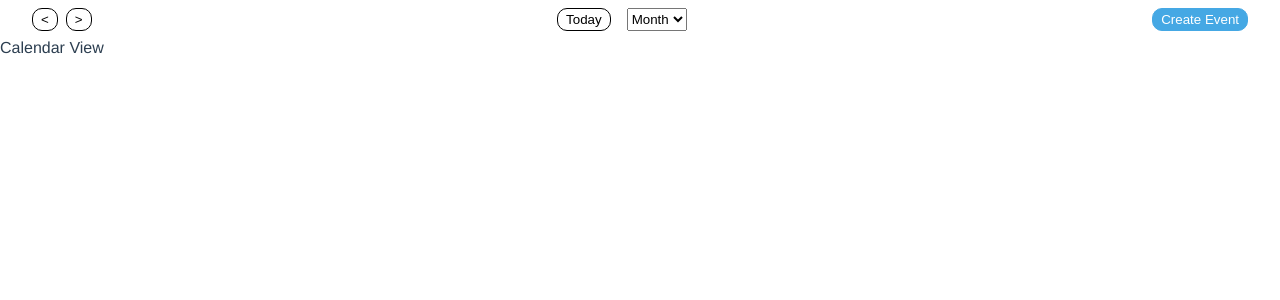
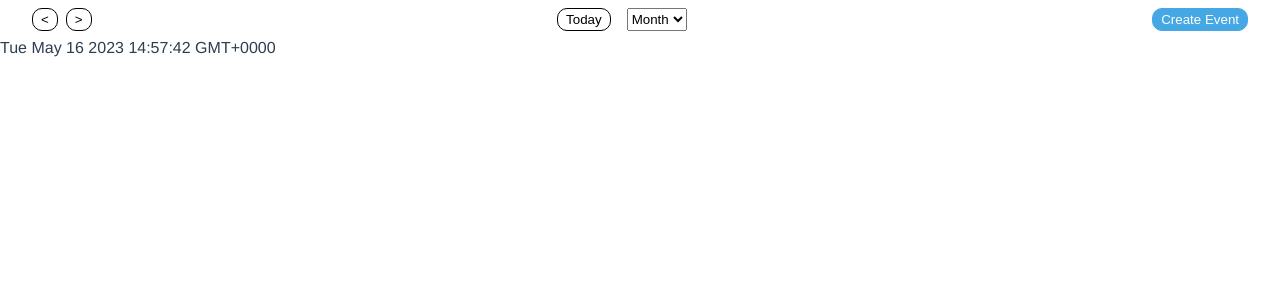
Before and after one commit to aedit/calendar-mock, a Vue app: page / in a window 1280 px wide. Shown: the top 300 px of the page. Built offline with nearby package versions, Linux system fonts and the light colour scheme.

Commit message:
init MonthView Component

```diff
--- /dev/null
+++ b/src/components/MonthView.vue
@@ -0,0 +1,22 @@
+<template>
+  <div class="month-view">
+    {{ currentDate }}
+  </div>
+</template>
+
+<script>
+export default {
+  props: {
+    currentDate: {
+      type: Object,
+      default: () => new Date(),
+    },
+  },
+};
+</script>
+
+<style lang="scss">
+.month-view{
+
+}
+</style>
--- a/src/views/Home.vue
+++ b/src/views/Home.vue
@@ -2,11 +2,11 @@
   <div class="home">
     <header class="header">
       <div class="header__navigation">
-        <button>&lt;</button>
-        <button>&gt;</button>
+        <button @click="navigateToPrevious">&lt;</button>
+        <button @click="navigateToNext">&gt;</button>
       </div>
       <div class="header__dateoptions">
-        <button>Today</button>
+        <button @click="navigateToToday">Today</button>
         <select v-model="viewType">
           <option value="days">Day</option>
           <option value="weeks">Week</option>
@@ -18,7 +18,7 @@
       </div>
     </header>
     <div>
-      Calendar View
+      <MonthView v-if="viewType==='months'" :currentDate="currentDate" />
     </div>
     <CreateEventForm v-if="isCreateEventFormOpen"></CreateEventForm>
   </div>
@@ -26,6 +26,8 @@
 
 <script>
 import CreateEventForm from '@/components/CreateEvent.vue';
+import MonthView from '@/components/MonthView.vue';
+import moment from 'moment';
 
 export default {
   name: 'Home',
@@ -33,11 +35,23 @@ export default {
     return {
       viewType: 'months',
       isCreateEventFormOpen: false,
+      currentDate: moment(),
     };
   },
-  components: { CreateEventForm },
+  mounted() {
+    this.currentDate = moment();
+  },
+  components: { CreateEventForm, MonthView },
   methods: {
-
+    navigateToPrevious() {
+      this.currentDate = this.currentDate.clone().subtract(1, this.viewType);
+    },
+    navigateToNext() {
+      this.currentDate = this.currentDate.clone().add(1, this.viewType);
+    },
+    navigateToToday() {
+      this.currentDate = moment();
+    },
   },
 };
 </script>
```
